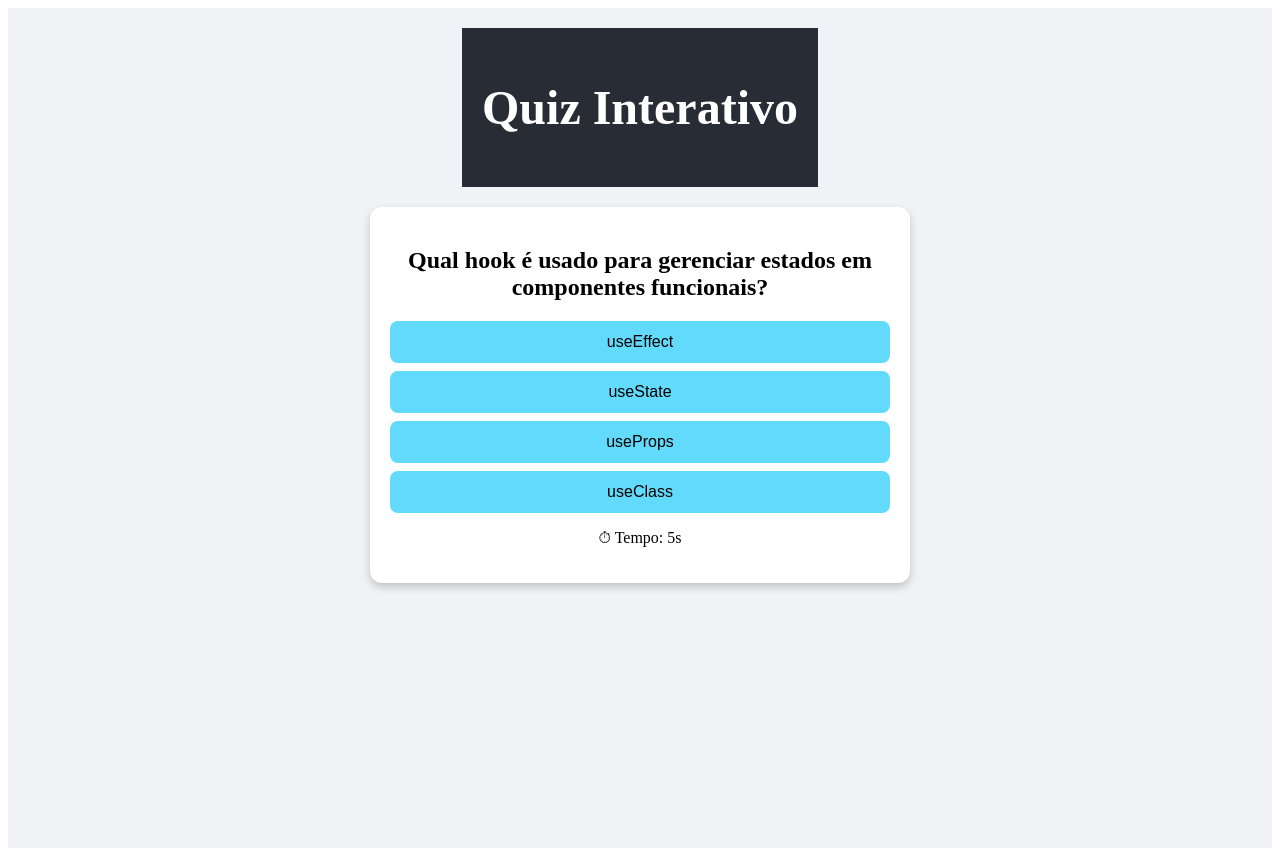
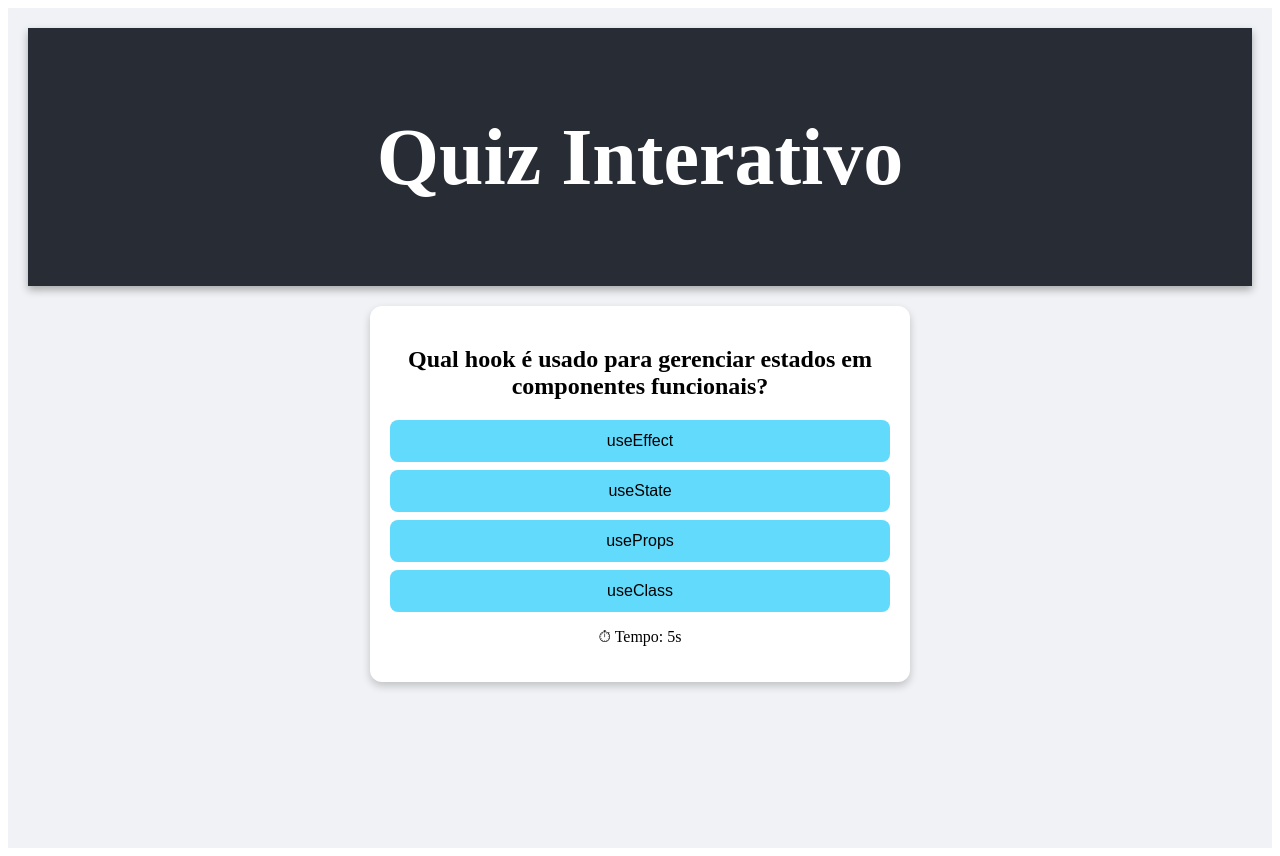
Before and after one commit to VitoriaAlvesR/quiz-interativo, a React (Vite) app: page / in a window 1280 px wide. Built offline with nearby package versions, Linux system fonts and the light colour scheme.

Commit message:
Mais mudanças no css

```diff
--- a/src/App.module.css
+++ b/src/App.module.css
@@ -6,6 +6,7 @@
 }
 .app {
   min-height: 100vh;
+  overflow: hidden;
   display: flex;
   flex-direction: column;
   align-items: center;
--- a/src/components/Header/Header.module.css
+++ b/src/components/Header/Header.module.css
@@ -1,7 +1,10 @@
 .header {
-  text-align: center;
-  padding: 20px;
-  background: #282c34;
-  color: white;
-  font-size: 1.5rem;
+  width: 100%;                /* ocupa toda a largura */
+  background: #282c34;        /* cor de fundo */
+  color: white;               /* texto branco */
+  padding: 30px 0;            /* altura do header */
+  text-align: center;         /* centralizar texto */
+  font-size: 2.5rem;          /* aumentar tamanho */
+  font-weight: bold;
+  box-shadow: 0px 4px 8px rgba(0,0,0,0.3); /* sombra leve */
 }
```
